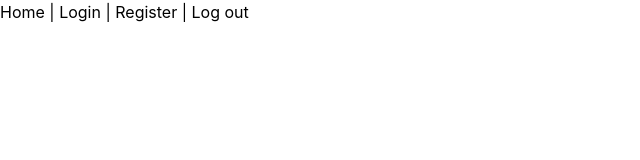
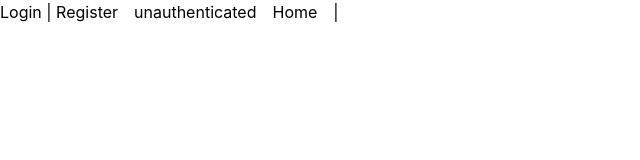
Before and after one commit to J1nsku/next.js-projekti, a Next.js app in the folder notes-app/: page /goals in a window 1280 px wide. Shown: the top 160 px of the page, without its empty margins (0-640 px from the left). Built offline with nearby package versions, Linux system fonts and the light colour scheme; no server answers.

Commit message:
Kirjaudu ulos

```diff
--- /dev/null
+++ b/notes-app/app/Navbar.tsx
@@ -0,0 +1,33 @@
+"use client"
+
+import { sign } from "crypto"
+import { useSession } from "next-auth/react"
+import { signOut } from "next-auth/react"
+import Link from "next/link"
+
+export default function Navbar() {
+    const { data: session, status } = useSession()
+
+    return (
+        <nav className="flex gap-4 items-center">
+            {status === "unauthenticated" && (
+                <nav>
+                    <Link href="/login">Login</Link>
+                    {" | "}
+                    <Link href="/register">Register</Link>
+                </nav>
+            )}
+
+
+            {status === "authenticated" && (
+                <button onClick={() => signOut()}>
+                    Logout
+                </button>
+            )}
+
+            {status}
+            <Link href="/">Home</Link>
+            {" | "}
+        </nav>
+    )
+}
--- a/notes-app/app/layout.tsx
+++ b/notes-app/app/layout.tsx
@@ -1,6 +1,8 @@
 import Link from "next/link";
 import './globals.css';
 import { Caveat } from "next/font/google";
+import Providers from "./providers";
+import Navbar from "./Navbar";
 
 const caveat = Caveat({
   weight: '400',
@@ -16,20 +18,10 @@ export default function RootLayout({
   return (
     <html lang="en">
       <body className={`${caveat.variable}`}>
-        <nav>
-          <Link href="/">Home</Link>
-          {" | "}
-          {/* <Link href="/goals">Goals</Link>
-          {" | "}
-          <Link href="/goals/new">Create new</Link>
-          {" | "} */}
-          <Link href="/login">Login</Link>
-          {" | "}
-          <Link href="/register">Register</Link>
-          {" | "}
-          <Link href="/logout">Log out</Link>
-        </nav>
-        {children}
+        <Providers>
+          <Navbar />
+          {children}
+        </Providers>
       </body>
     </html >
   );
--- /dev/null
+++ b/notes-app/app/providers.tsx
@@ -0,0 +1,12 @@
+"use client"
+
+import { SessionProvider } from "next-auth/react"
+
+export default function Providers({ children }: { children: React.ReactNode }) {
+
+    return (
+        <SessionProvider>
+            {children}
+        </SessionProvider>
+    )
+}
```
